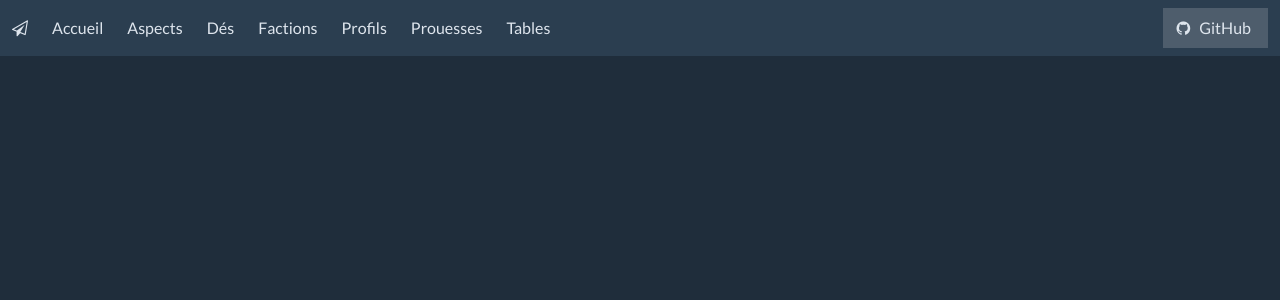
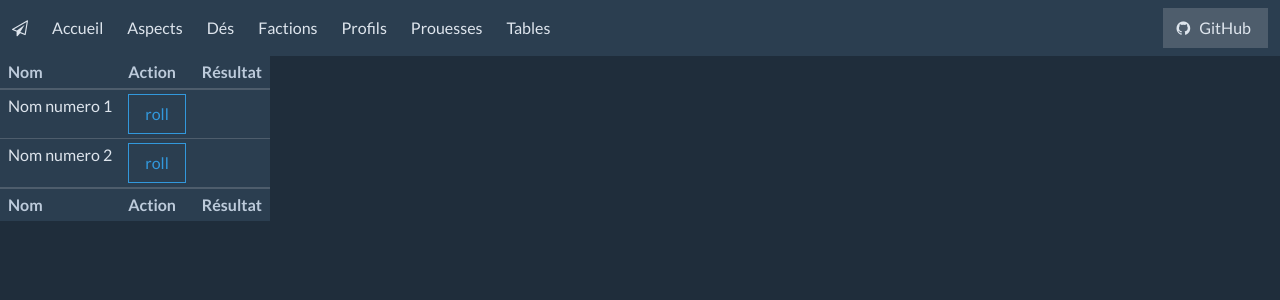
Before and after one commit to vurtn/bastion, a Jekyll site: the page built from tables.html, in a window 1280 px wide. Shown: the top 300 px of the page. Built offline with Jekyll 4.4.1, drawn with Linux system fonts in a browser that asks for light colours; nearby versions of some CDN libraries.

Commit message:
add table in tables

```diff
--- a/tables.html
+++ b/tables.html
@@ -1,3 +1,36 @@
 ---
 layout: default
 ---
+
+<table class="table is-narrow">
+    <thead>
+        <tr>
+            <th>
+                Nom
+            </th>
+            <th>Action</th>
+            <th>Résultat</th>
+        </tr>
+    </thead>
+    <tfoot>
+        <tr>
+            <th>
+                Nom
+            </th>
+            <th>Action</th>
+            <th>Résultat</th>
+        </tr>
+    </tfoot>
+    <tbody>
+        <tr>
+            <td> Nom numero 1 </td>
+            <td><a class="button is-info is-outlined"> roll </a></td>
+            <td></td>
+        </tr>
+        <tr>
+            <td> Nom numero 2 </td>
+            <td><a class="button is-info is-outlined"> roll </a></td>
+            <td></td>
+        </tr>
+    </tbody>
+</table>
```
